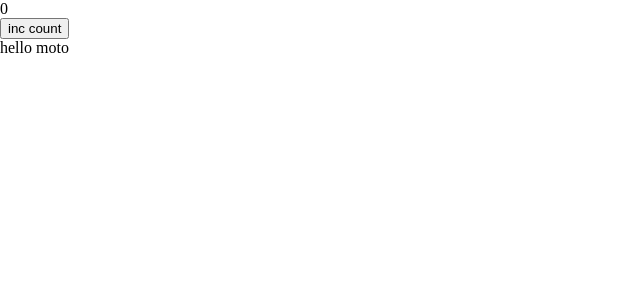
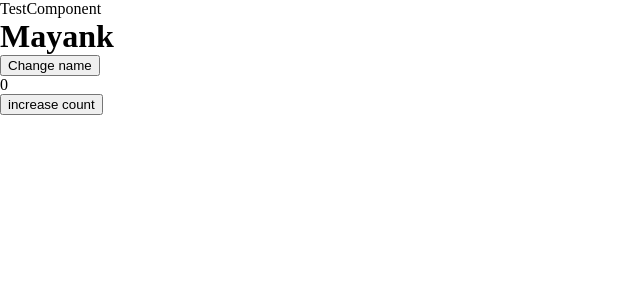
Before and after one commit to Mayankyadav3980/react_practice, a React (Create React App) app: page / in a window 1280 px wide. Shown: the top 300 px of the page, without its empty margins (0-640 px from the left). Built offline with nearby package versions, Linux system fonts and the light colour scheme.

Commit message:
useCallback implemented

```diff
--- a/src/App.js
+++ b/src/App.js
@@ -1,30 +1,35 @@
-import React, { useEffect, useMemo, useState } from "react";
-import { useDarkMode } from "./components/CustomHook";
+import React, { useCallback, useEffect, useMemo, useState } from "react";
+// import { useDarkMode } from "./components/CustomHook";
 import "./App.css";
+import Navbar from "./components/Navbar";
+import TestComponent from "./components/TestComponent";
 
-const nums = new Array(5).fill(0).map((_, ind) => {
+// const nums = new Array(5).fill(0).map((_, ind) => {
 
-    return {
-      id: ind,
-      token: ind === 4 ? "hello moto" : "buy moto(not4)"
-    };
+//     return {
+//       id: ind,
+//       token: ind === 4 ? "hello moto" : "buy moto(not4)"
+//     };
 
-});
+// });
 
 
 const App = () => {
-  // const [theme, ToggleTheme] = useDarkMode(localStorage.getItem("theme"));
-  const [count, setcount] = useState(0)
-  const [numbers, setNumbers] = useState(nums);
+  const [count, setcount] = useState(0);
+  const [name, setName] = useState("Mayank")
 
-  // const ourValue = nums.find(obj => obj.id===4);  //expansive computation
-  const memoUseValue = useMemo(()=>{ console.log('memo rendered'); return nums.find(obj => obj.id===4);}, [] )
+  // const changeName = () => {
+  //   setName("nameChanged");
+  // }
+
+  const changeName = useCallback(()=>{setName("newNameChanged")},[])
 
   return (
     <>
+      {/* <Navbar /> */}
+      <TestComponent name={name} changeName={changeName} />
       <div>{count}</div>
-      <button onClick={() => setcount(count + 1)}>inc count</button>
-      <div>{memoUseValue.token}</div>
+      <button onClick={() => setcount(count + 1)}>increase count</button>
     </>
   );
 };
--- a/src/components/Navbar.jsx
+++ b/src/components/Navbar.jsx
@@ -2,6 +2,7 @@ import React from 'react'
 import { Link, Outlet } from 'react-router-dom';
 
 const Navbar = () => {
+  console.log("nav reRendered")
   return (
     <>
       <nav>
--- /dev/null
+++ b/src/components/TestComponent.jsx
@@ -0,0 +1,15 @@
+import React from 'react'
+import { memo } from 'react'
+
+const TestComponent = ({ name, changeName }) => {
+  console.log("compo rrnd, name is:", name);
+  return (
+    <div>
+      TestComponent
+      <h1>{name}</h1>
+      <button onClick={changeName}>Change name</button>
+    </div>
+  );
+};
+
+export default memo(TestComponent)
```
